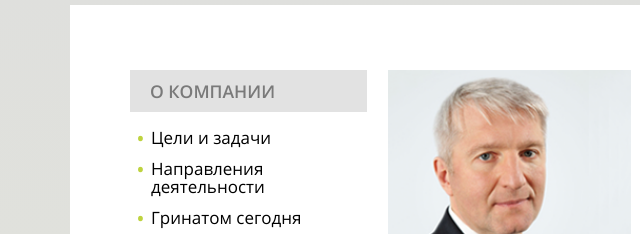
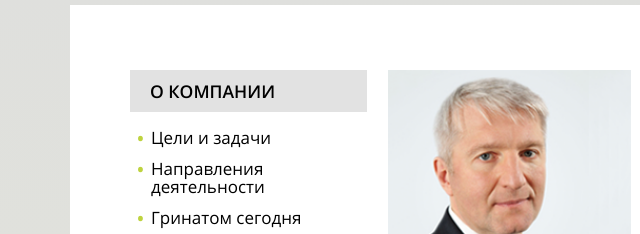
Before and after one commit to SecretAgents/greenatom, a website: page management.html in a window 1280 px wide. Shown: the part 259-493 px from the top of the page, 0-640 px from the left. Drawn offline with nearby package versions, Linux system fonts and the light colour scheme; some packages are replaced by stand-ins of ours; a script that the page names is missing; files whose address does not match are found by name.

Commit message:
changed color of h3 menu

```diff
--- a/assets/scss/main/main.scss
+++ b/assets/scss/main/main.scss
@@ -1132,8 +1132,10 @@ input[type="search"]::-webkit-search-results-decoration {
       background: $bg-primary-light;
       padding: 5px 5px 5px 20px;
       text-transform: uppercase;
+      color: $black;
       &:hover {
         background: $green;
+        color: $white;
       }
     }
     .easytree-focused .easytree-title {
```
Also changed, not shown: assets/css/application.css, assets/css/main/main.css, assets/scss/application.css, 3 other files.
